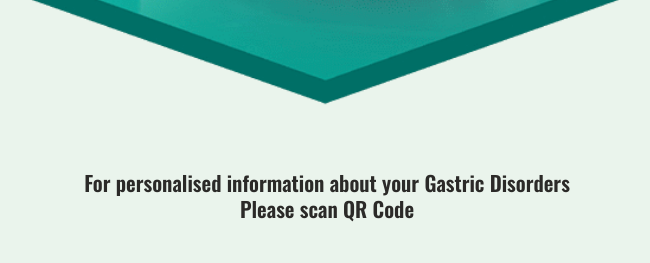
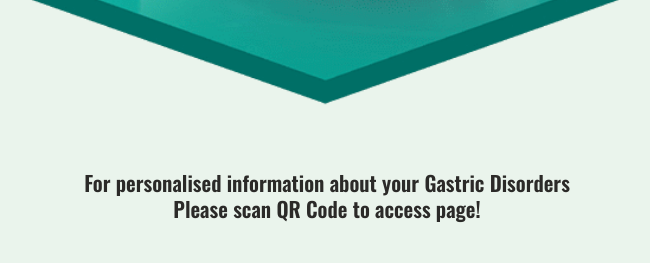
Before and after one commit to anshuul/doctor-backend, a Django app: page / in a window 1280 px wide. Shown: the part 867-1130 px from the top of the page, without its empty margins (313-963 px from the left). Run offline with Django 3.2, Linux system fonts and the light colour scheme.

Commit message:
added changes

```diff
--- a/templates/services/index.html
+++ b/templates/services/index.html
@@ -13,7 +13,7 @@
     <div class="hm-banner">
     <img src="{% static '/services/image/banner.png' %}" class="">
     <div class="hm-title container">
-    <p>For personalised information about your Gastric Disorders <br> Please scan QR Code
+    <p>For personalised information about your Gastric Disorders <br> Please scan QR Code to access page!
     </p>
     </div>
     </div>
```
